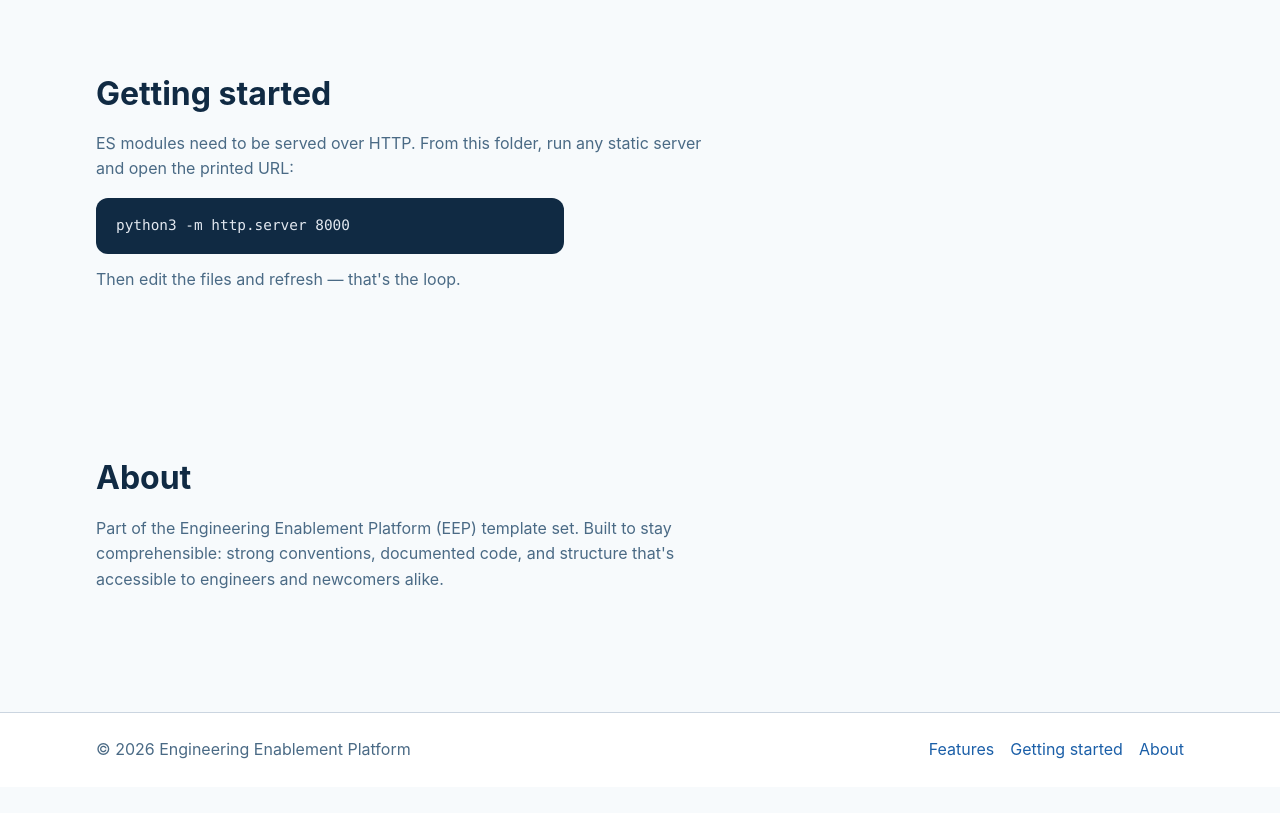
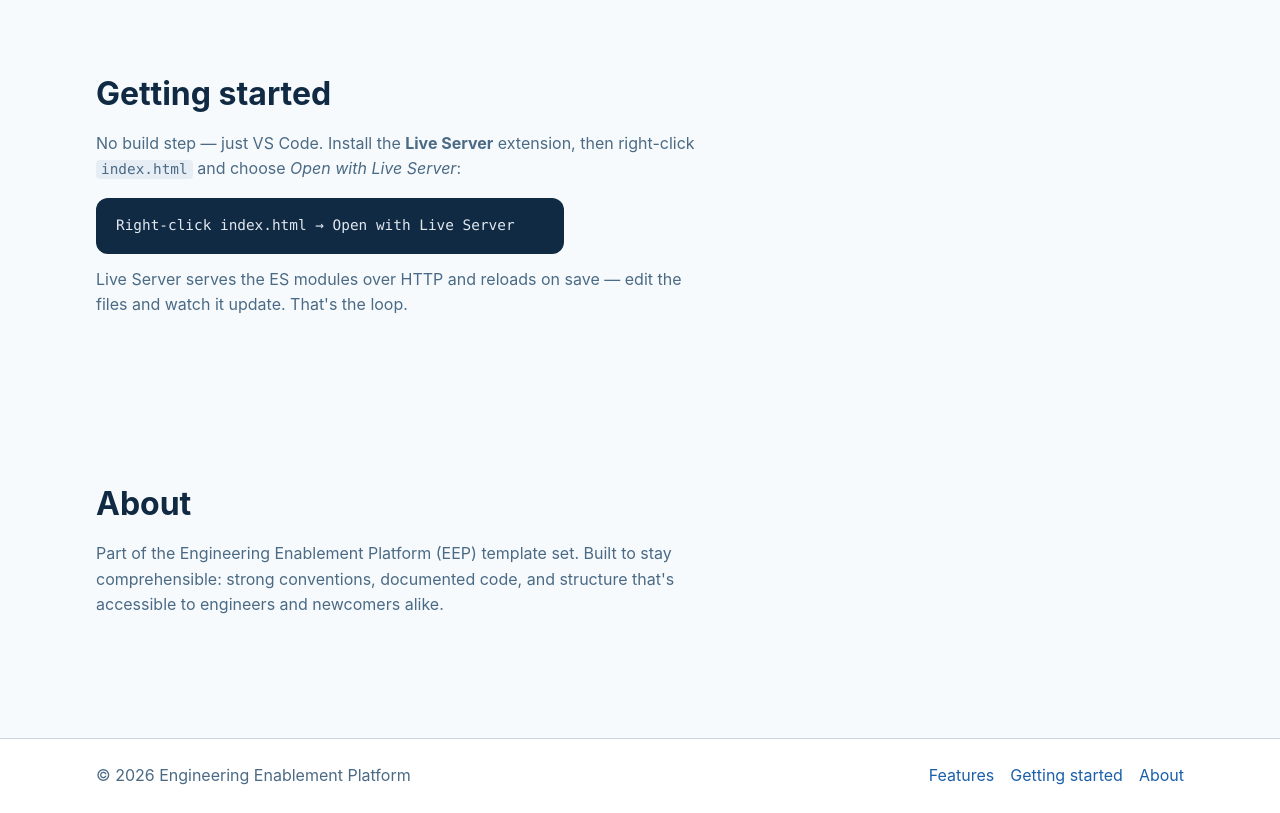
Before and after one commit to eng-enablement-platform/eep-template-web-dev-starter, a plain HTML site: page index.html in a window 1280 px wide. Shown: the part 1060-1873 px from the top of the page. Before the commit the page ends 1847 px from the top, so only its background shows below. Drawn offline with Linux system fonts and the light colour scheme.

Commit message:
adjust notes

```diff
--- a/index.html
+++ b/index.html
@@ -88,11 +88,15 @@
     <section class="section" id="getting-started" aria-labelledby="getting-started-title">
       <h2 class="section__title" id="getting-started-title">Getting started</h2>
       <p class="section__lead">
-        ES modules need to be served over HTTP. From this folder, run any static
-        server and open the printed URL:
+        No build step — just VS Code. Install the
+        <strong>Live Server</strong> extension, then right-click
+        <code>index.html</code> and choose <em>Open with Live Server</em>:
       </p>
-      <pre class="code-block"><code>python3 -m http.server 8000</code></pre>
-      <p class="section__lead">Then edit the files and refresh — that's the loop.</p>
+      <pre class="code-block"><code>Right-click index.html → Open with Live Server</code></pre>
+      <p class="section__lead">
+        Live Server serves the ES modules over HTTP and reloads on save — edit
+        the files and watch it update. That's the loop.
+      </p>
     </section>
 
     <section class="section" id="about" aria-labelledby="about-title">
```
Also changed, not shown: css/styles.css (+8 -0 lines), 1 other file.
